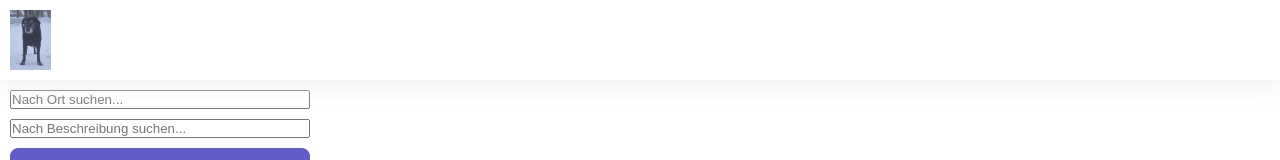
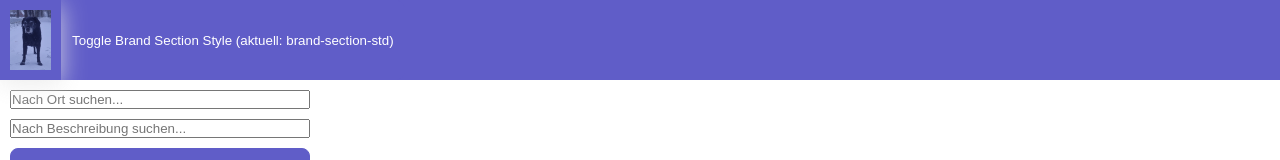
Before and after one commit to mbeier1406/ng-chaos, an Angular app: page / in a window 1280 px wide. Shown: the top 160 px of the page. Built offline with nearby package versions, Linux system fonts and the light colour scheme; data requests are answered from the project's data file.

Commit message:
Beispiel für ein Signal, dass CSS Einstellungen steuert.

```diff
--- a/src/app/app.html
+++ b/src/app/app.html
@@ -3,11 +3,14 @@
 </style>
 
 <main>
-  <a [routerLink]="['/']">
-    <header class="brand-name">
-      <img class="brand-logo" src="/Cid0.png" alt="Cid" aria-hidden="false" />
-    </header>
-  </a>
+  <section [class]="brandSectionStyle()">
+    <a [routerLink]="['/']">
+      <header class="brand-name">
+        <img class="brand-logo" src="/Cid0.png" alt="Cid" aria-hidden="false" />
+      </header>
+    </a>
+    <button class="primary" type="button" (click)="toggleBrandSectionStyle()">Toggle Brand Section Style (aktuell: {{ brandSectionStyle() }})</button>
+  </section>
   <div class="content">
     <router-outlet />
   </div>
--- a/src/app/app.ts
+++ b/src/app/app.ts
@@ -20,4 +20,10 @@ export class App {
    * @default 'Chaos'
    */
   protected readonly title = signal('Chaos');
+  protected readonly brandSectionStyle = signal<'brand-section-std' | 'brand-section-white'>('brand-section-std');
+
+  toggleBrandSectionStyle() {
+    this.brandSectionStyle.update(style => style === 'brand-section-std' ? 'brand-section-white' : 'brand-section-std');
+  }
+
 }
--- a/src/styles.css
+++ b/src/styles.css
@@ -24,6 +24,16 @@ button.primary {
     cursor: pointer;
 }
 
+.brand-section-std {
+    display: flex;
+    background-color: var(--primary-color);
+}
+
+.brand-section-white {
+    display: flex;
+    background-color: white;
+}
+
 .brand-name {
     display: flex;
     align-items: center;
```
